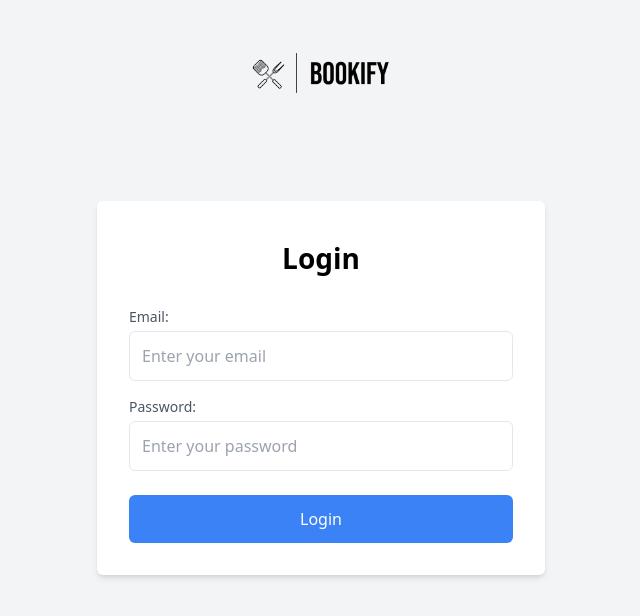
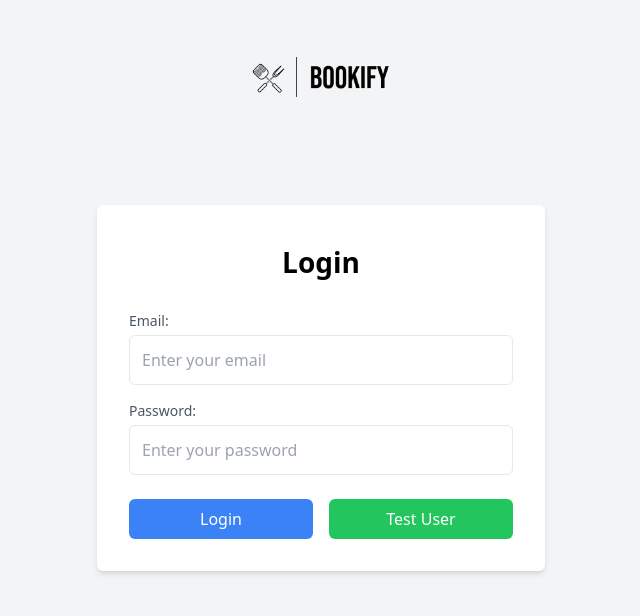
Before and after one commit to nitzanto/Bookify-Frontend, a React (Vite) app: page /login in a window 1280 px wide. Shown: the part 124-740 px from the top of the page, without its empty margins (319-959 px from the left). Built offline with nearby package versions, Linux system fonts and the light colour scheme; no server answers; a web font is replaced by a local one.

Commit message:
* Test user added

```diff
--- a/src/components/LoginPage.jsx
+++ b/src/components/LoginPage.jsx
@@ -11,6 +11,11 @@ const LoginPage = () => {
     password: "",
   });
 
+  const testUser = {
+    email: "bookify@gmail.com",
+    password: "Password123!",
+  };
+
   const navigate = useNavigate();
 
   const [errorMessage, setErrorMessage] = useState(""); // State for error message
@@ -20,19 +25,16 @@ const LoginPage = () => {
     setErrorMessage(""); // Clear error message on input change
   };
 
+  const handleTestUser = () => {
+    setCredentials(testUser);
+  };
+
   const handleLogin = async () => {
     try {
       console.log(AUTH_SERVICE_LOGIN);
-      const response = await axios.post(
-        AUTH_SERVICE_LOGIN,
-        {
-          email: credentials.email,
-          password: credentials.password,
-        },
-        {
+      const response = await axios.post(AUTH_SERVICE_LOGIN, credentials, {
         withCredentials: true,
-        },
-      );
+      });
 
       // Access the cookies from the response headers
       const jwtToken = response.data;
@@ -84,12 +86,20 @@ const LoginPage = () => {
         {errorMessage && (
           <p className="text-red-500 mb-4 text-center">{errorMessage}</p>
         )}
+        <div className="flex space-x-4">
           <button
             onClick={handleLogin}
-          className="bg-blue-500 text-white px-6 py-3 rounded-md w-full"
+            className="bg-blue-500 text-white px-4 py-2 rounded-md flex-1"
           >
             Login
           </button>
+          <button
+            onClick={handleTestUser}
+            className="bg-green-500 text-white px-4 py-2 rounded-md flex-1"
+          >
+            Test User
+          </button>
+        </div>
       </div>
     </div>
   );
```
Lines whose indentation alone changed are shown as unchanged.
